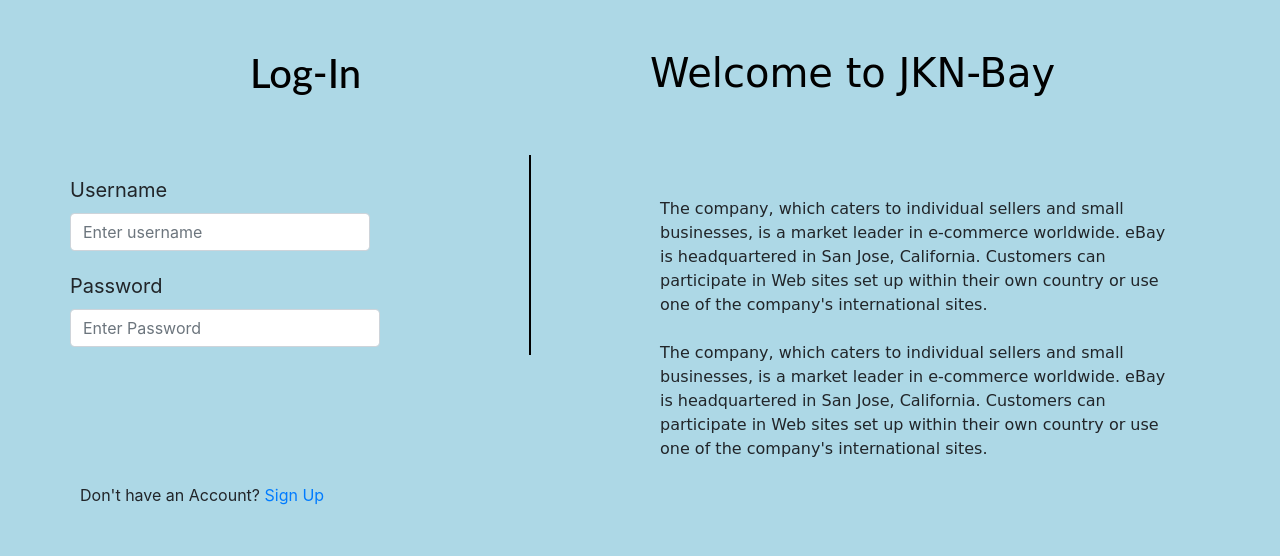
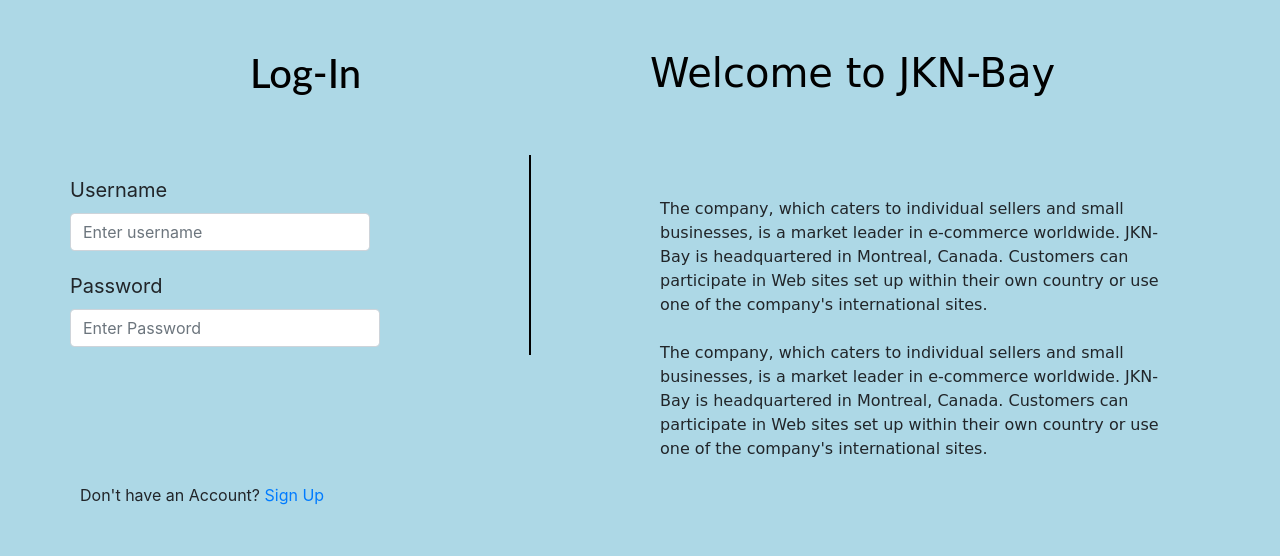
Before and after one commit to JulienBernardo2/EcommerceFinalProject, a PHP site: page / in a window 1280 px wide; the page is wider, and only the part inside the window is pictured. Shown: the part 117-673 px from the top of that part. Run offline with PHP 8.4, Linux system fonts and the light colour scheme.

Commit message:
Update index.php

```diff
--- a/jkn_bay/views/Profile/index.php
+++ b/jkn_bay/views/Profile/index.php
@@ -46,9 +46,9 @@
 			<div class="description">
   				<h1 class="title" >Welcome to JKN-Bay</h1>
   				<p>
-  					The company, which caters to individual sellers and small businesses, is a market leader in e-commerce worldwide. eBay is headquartered in San Jose, California. Customers can participate in Web sites set up within their own country or use one of the company's international sites.
+  					The company, which caters to individual sellers and small businesses, is a market leader in e-commerce worldwide. JKN-Bay is headquartered in Montreal, Canada. Customers can participate in Web sites set up within their own country or use one of the company's international sites.
   					<br></br>
-  					The company, which caters to individual sellers and small businesses, is a market leader in e-commerce worldwide. eBay is headquartered in San Jose, California. Customers can participate in Web sites set up within their own country or use one of the company's international sites.
+  					The company, which caters to individual sellers and small businesses, is a market leader in e-commerce worldwide. JKN-Bay is headquartered in Montreal, Canada. Customers can participate in Web sites set up within their own country or use one of the company's international sites.
   				</p>
   			</div>
 
```
